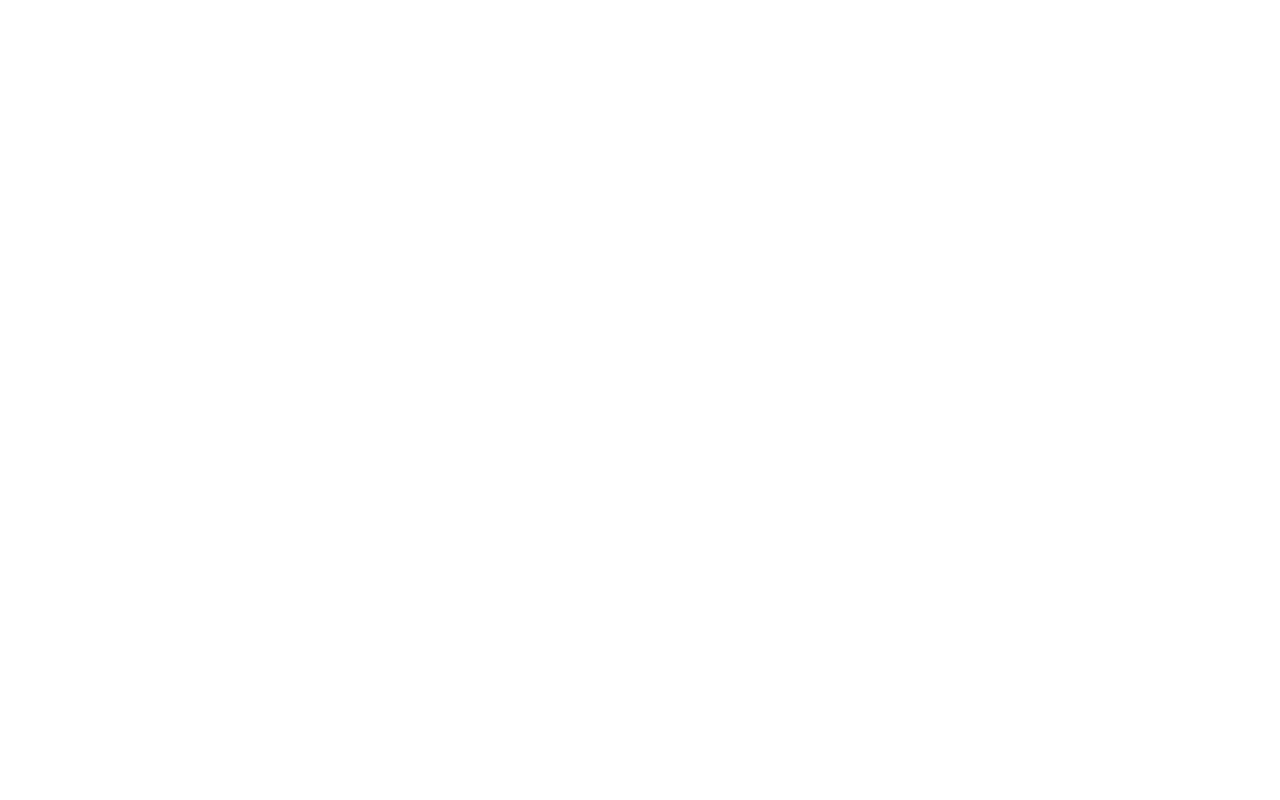
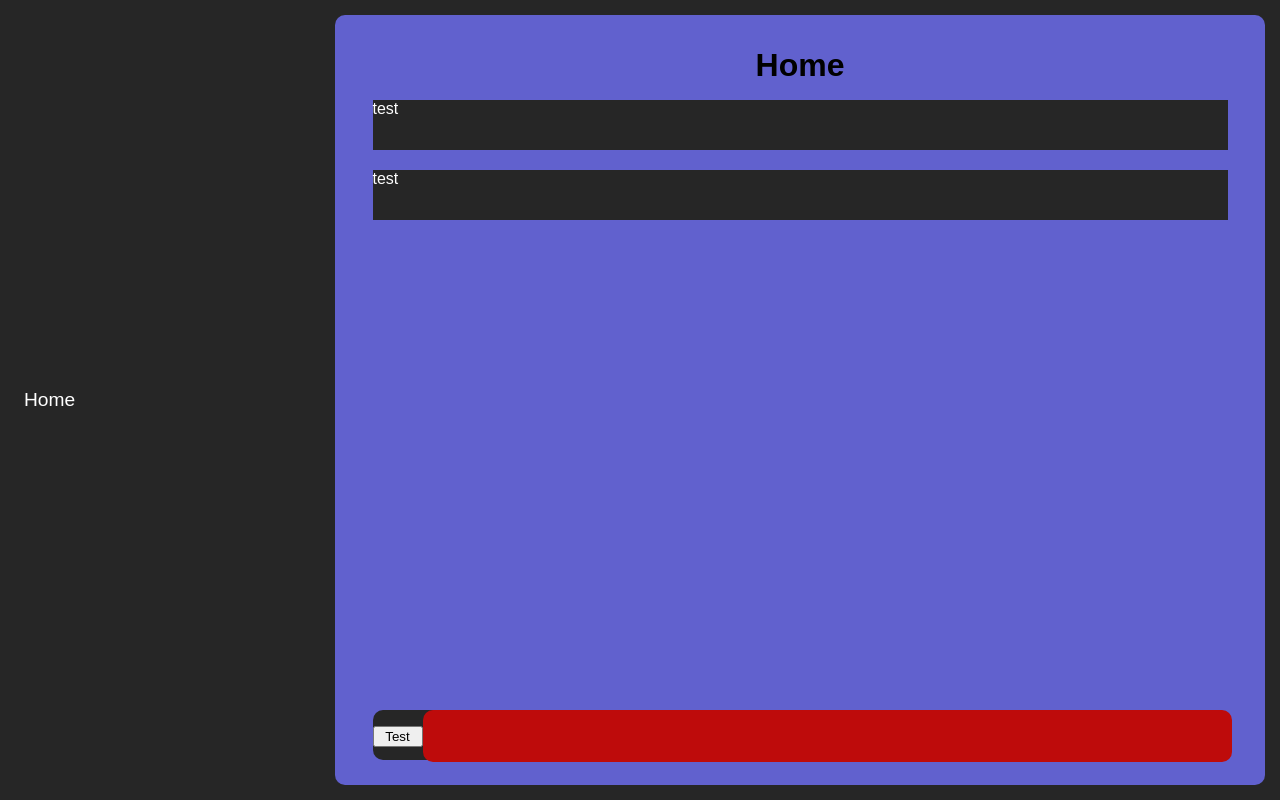
Before and after one commit to MarekRykaczewski/todo-app, a website built with webpack: page dist/index.html in a window 1280 px wide. Built offline with nearby package versions, Linux system fonts and the light colour scheme.

Commit message:
setup initial UI

```diff
--- a/dist/index.html
+++ b/dist/index.html
@@ -5,9 +5,33 @@
     <meta http-equiv="X-UA-Compatible" content="IE=edge">
     <meta name="viewport" content="width=device-width, initial-scale=1.0">
     <title>Document</title>
-    <script src="./index.js"></script>
+    <script src="./index.js" defer></script>
+    <link rel="stylesheet" href="styles.css">
 </head>
 <body>
 
+    <div id="content">
+        <div id="sidebar">
+            <div id="homelist" class="userlist">
+                <div> Home </div>
+            </div>
+        </div>
+        <div id="display">
+            <div id="top-bar">
+                <h1> Home </h1>
+            </div>
+
+            <div id="display-items">
+                <div class="todo-item">test</div>
+                <div class="todo-item">test</div>
+            </div>
+            <div id="new-task-bar">
+                <button> Test </button>
+                <input type="text" id="new-task-input" name="new-task-input">
+            </div>
+
+        </div>
+    </div>
+
 </body>
 </html>
--- /dev/null
+++ b/dist/styles.css
@@ -0,0 +1,87 @@
+body {
+    background-color: rgb(38, 38, 38);
+    font-family: Arial, Helvetica, sans-serif;
+    margin: 0;
+    height: 100vh;
+    width: 100vw;
+}
+
+#content {
+    display: grid;
+    grid-template-columns: 1fr 3fr;
+    height: 100%;
+    width: 100%;
+}
+
+#sidebar {
+    display: flex;
+    color: white;
+    align-items: center;
+    justify-content: flex-start;
+    padding: 12px;
+}
+
+#display {
+    display: grid;
+    grid-template-columns: 1fr;
+    grid-template-rows: 70px auto 70px;
+    align-items: center;
+    justify-items: center;
+    padding: 15px;
+    margin: 15px;
+    background-color: rgb(97, 97, 206);
+    border-radius: 10px;
+}
+
+#display-items {
+    display: flex;
+    flex-direction: column;
+    color: white;
+    gap: 20px;
+    width: 100%;
+    height: 100%;
+    align-items: center;
+}
+
+.todo-item {
+    background-color: rgb(38, 38, 38);
+    width: 95%;
+    height: 50px;
+
+}
+
+#new-task-bar {
+    display: grid;
+    grid-template-columns: 50px 1fr;
+    align-items: center;
+    justify-content: flex-start;
+    border: none;
+    -webkit-appearance: none;
+    outline: none;
+    width: 95%;
+    height: 50px;
+    background-color: rgb(38, 38, 38);
+    border-radius: 10px;
+    color: white;
+}
+
+#new-task-input {
+    border: none;
+    -webkit-appearance: none;
+    outline: none;
+    width: 100%;
+    height: 50px;
+    background-color: rgb(190, 11, 11);
+    border-radius: 10px;
+    color: white;
+}
+
+.userlist {
+    font-size: 1.2em;
+    padding: 12px;
+    width: 100%;
+}
+
+.userlist:hover {
+    background-color: rgba(55, 54, 54);
+}
```
Also changed, not shown: dist/main.js (added).
